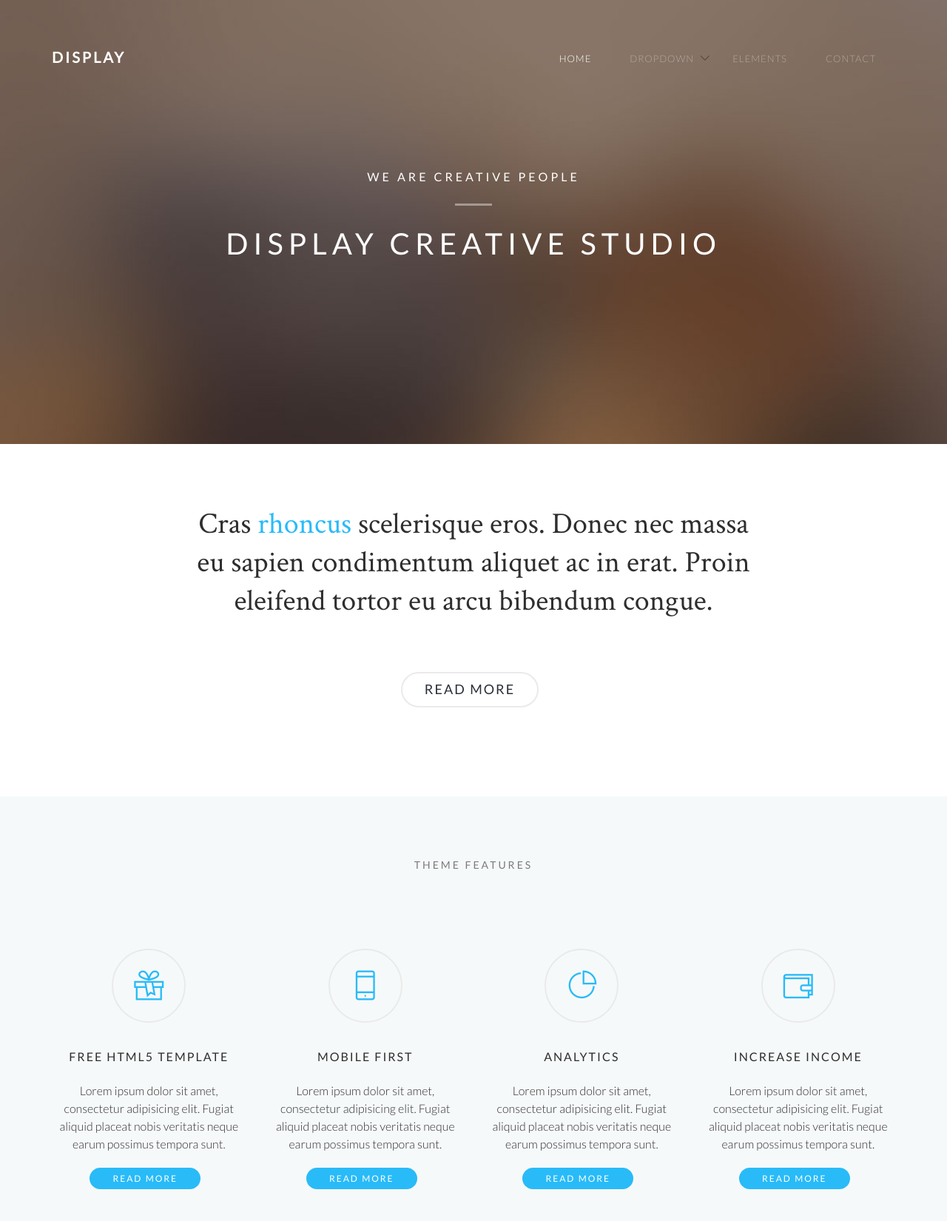
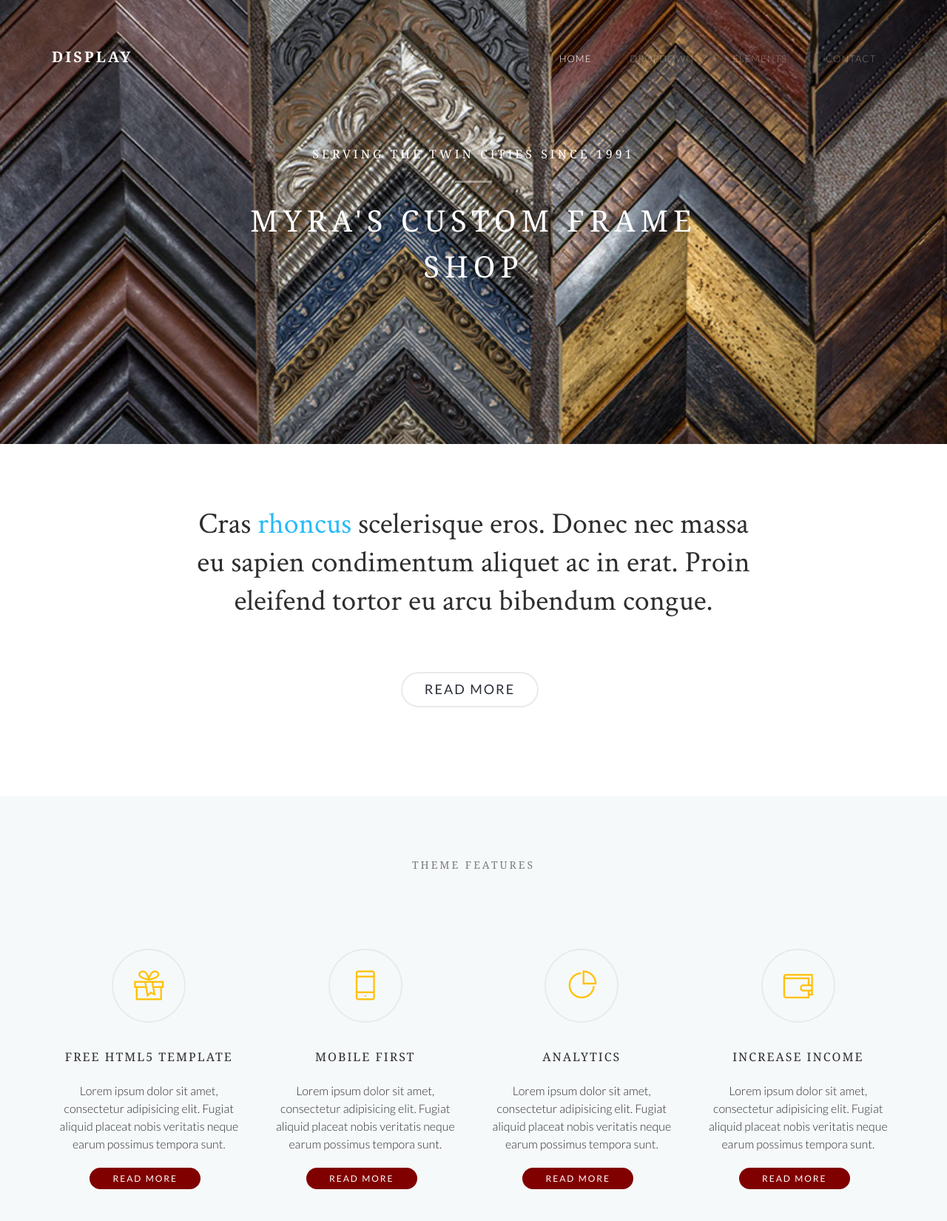
Before and after one commit to hdowdle/Myras, a plain HTML site: page index.html in a window 1280 px wide. Shown: the top 1650 px of the page at 74% size. Drawn offline with Linux system fonts and the light colour scheme.

Commit message:
changed top picture and changed fonts

```diff
--- a/css/style.css
+++ b/css/style.css
@@ -846,7 +846,7 @@ Components
 }
 
 .btn-primary {
-  background: #28bbf8;
+  background: maroon;
 }
 
 .btn-success {
@@ -996,7 +996,7 @@ Components
 }
 .fh5co-feature-2 .fh5co-feature-icon i {
   font-size: 50px;
-  color: #28bbf8;
+  color:#FFC107;
 }
 .fh5co-feature-2 .fh5co-feature-icon.fh5co-circle {
   display: table;
--- a/index.html
+++ b/index.html
@@ -106,14 +106,14 @@ DESIGNED & DEVELOPED by FREEHTML5.CO
 			</header>
 
 			<!-- START #fh5co-hero -->
-			<aside id="fh5co-hero" style="background-image: url(images/hero4.jpg);">
+			<aside id="fh5co-hero" style="background-image: url(images/bg/frame-samples-stock.jpg);">
 				<div class="container">
 					<div class="row">
 						<div class="col-md-8 col-md-offset-2">
 							<div class="fh5co-hero-wrap">
 								<div class="fh5co-hero-intro">
-										<h2>We Are Creative People<span></span></h2>
-										<h1>Display Creative Studio</h1>
+										<h2>Serving the Twin Cities since 1991<span></span></h2>
+										<h1>Myra's Custom Frame Shop</h1>
 								</div>
 							</div>
 						</div>
```
Also changed, not shown: css/bootstrap.css, images/bg/frame-samples-stock.jpg (added), images/bg/maroon.jpg (added).
